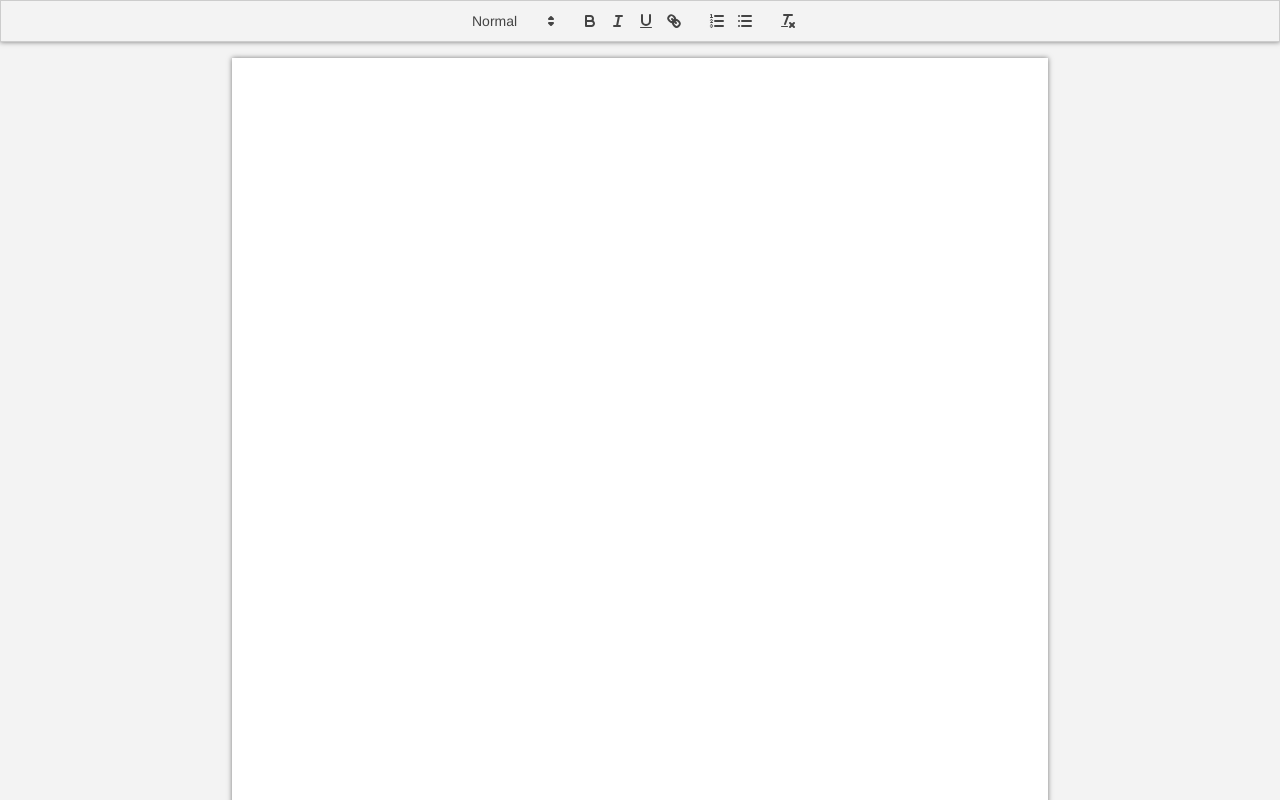
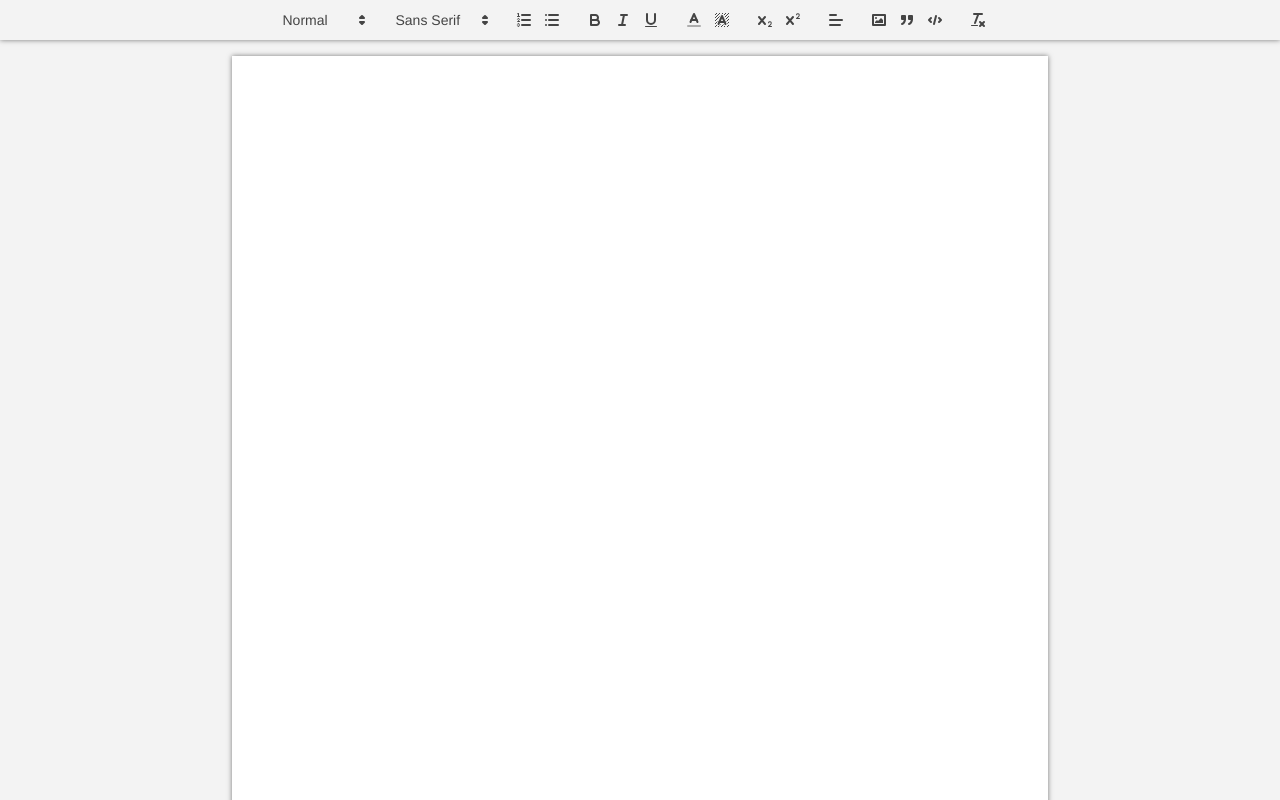
Before and after one commit to Tajveez/react-googledocs-clone, a React (Create React App) app in the folder client/: page / in a window 1280 px wide. Shown: the top 800 px of the page. Built offline with nearby package versions, Linux system fonts and the light colour scheme.

Commit message:
Styles added

```diff
--- a/client/src/components/TextEditor.js
+++ b/client/src/components/TextEditor.js
@@ -2,13 +2,28 @@
 import Quill from 'quill'
 import 'quill/dist/quill.snow.css'
 export default function TextEditor() {
+    const TOOLBAR_OPTIONS = [
+        [{ header: [1, 2, 3, 4, 5, 6, false] }],
+        [{ font: [] }],
+        [{ list: "ordered" }, { list: "bullet" }],
+        ["bold", "italic", "underline"],
+        [{ color: [] }, { background: [] }],
+        [{ script: "sub" }, { script: "super" }],
+        [{ align: [] }],
+        ["image", "blockquote", "code-block"],
+        ["clean"],
+      ]
+
     const wrapperRef = useCallback((wrapper) => {
         if(wrapper == null) return
         wrapper.innerHTML = ''
         const editor = document.createElement('div')
         wrapper.append(editor)
         new Quill(editor, {
-            theme: 'snow'
+            theme: 'snow',
+            modules: {
+                toolbar: TOOLBAR_OPTIONS
+            },
         })
 
         // change2
--- a/client/src/styles.css
+++ b/client/src/styles.css
@@ -1,19 +1,21 @@
-*,*::before,*::after {
+*, *::before, *::after {
     box-sizing: border-box;
   }
+
   body {
-    background-color: #f3f3f3;
+    background-color: #F3F3F3;
     margin: 0;
   }
 
   .container .ql-editor {
     width: 8.5in;
-    height: 11in;
+    min-height: 11in;
     padding: 1in;
     margin: 1rem;
+    box-shadow: 0 0 5px 0 rgba(0, 0, 0, .5);
     background-color: white;
-    box-shadow: 0 0 5px 0 rgba(0, 0, 0, .5);
   }
+
   .container .ql-container.ql-snow {
     border: none;
     display: flex;
@@ -24,8 +26,32 @@
     display: flex;
     justify-content: center;
     position: sticky;
-    background-color: #f3f3f3;
     top: 0;
     z-index: 1;
+    background-color: #F3F3F3;
+    border: none;
     box-shadow: 0 0 5px 0 rgba(0, 0, 0, .5);
   }
+
+  @page {
+    margin: 1in;
+  }
+
+  @media print {
+    body {
+      background: none;
+    }
+
+    .container .ql-editor {
+      width: 6.5in;
+      height: 9in;
+      padding: 0;
+      margin: 0;
+      box-shadow: none;
+      align-self: flex-start;
+    }
+
+    .container .ql-toolbar.ql-snow {
+      display: none;
+    }
+  }
```
Lines whose indentation alone changed are shown as unchanged.
